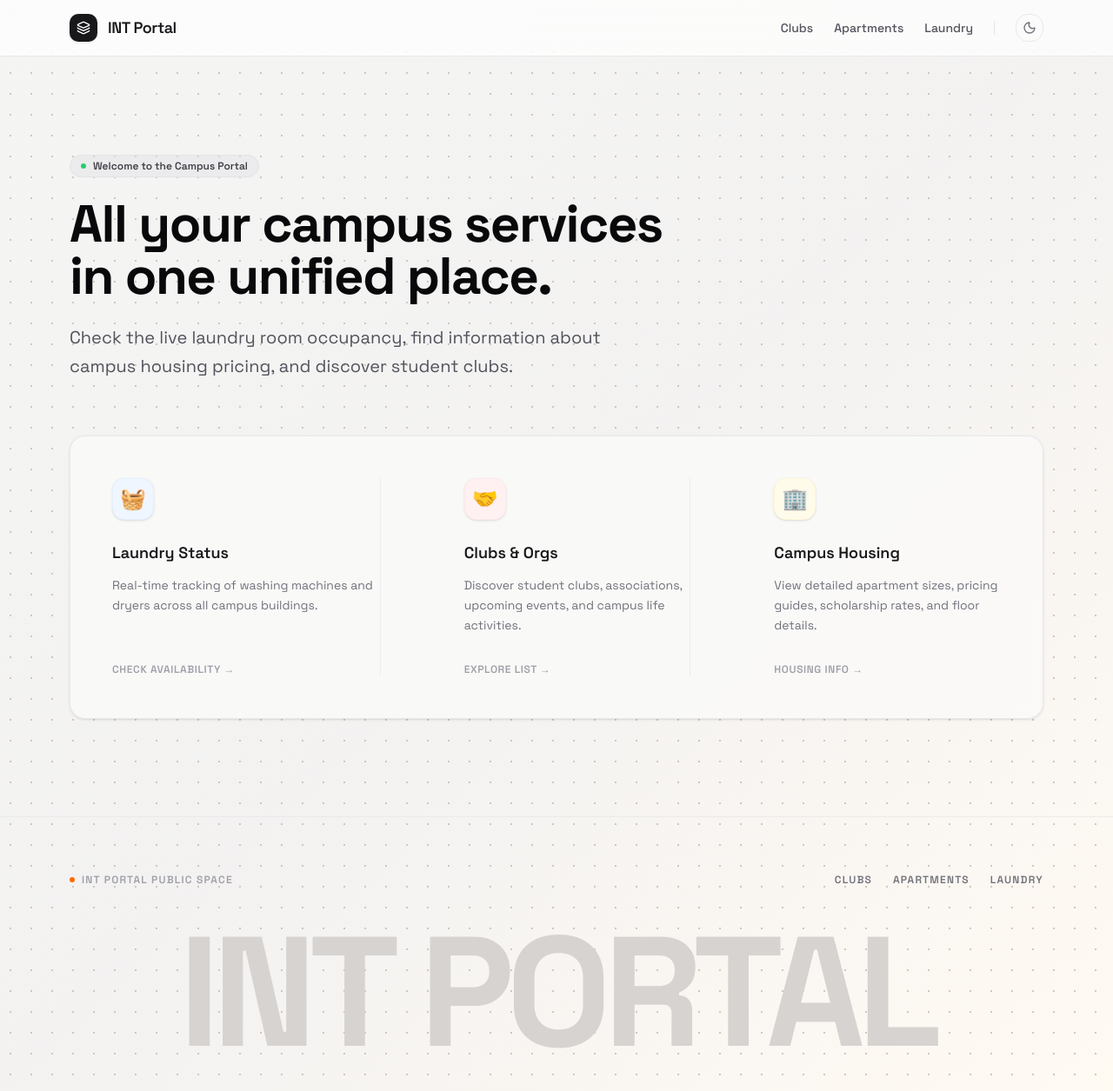
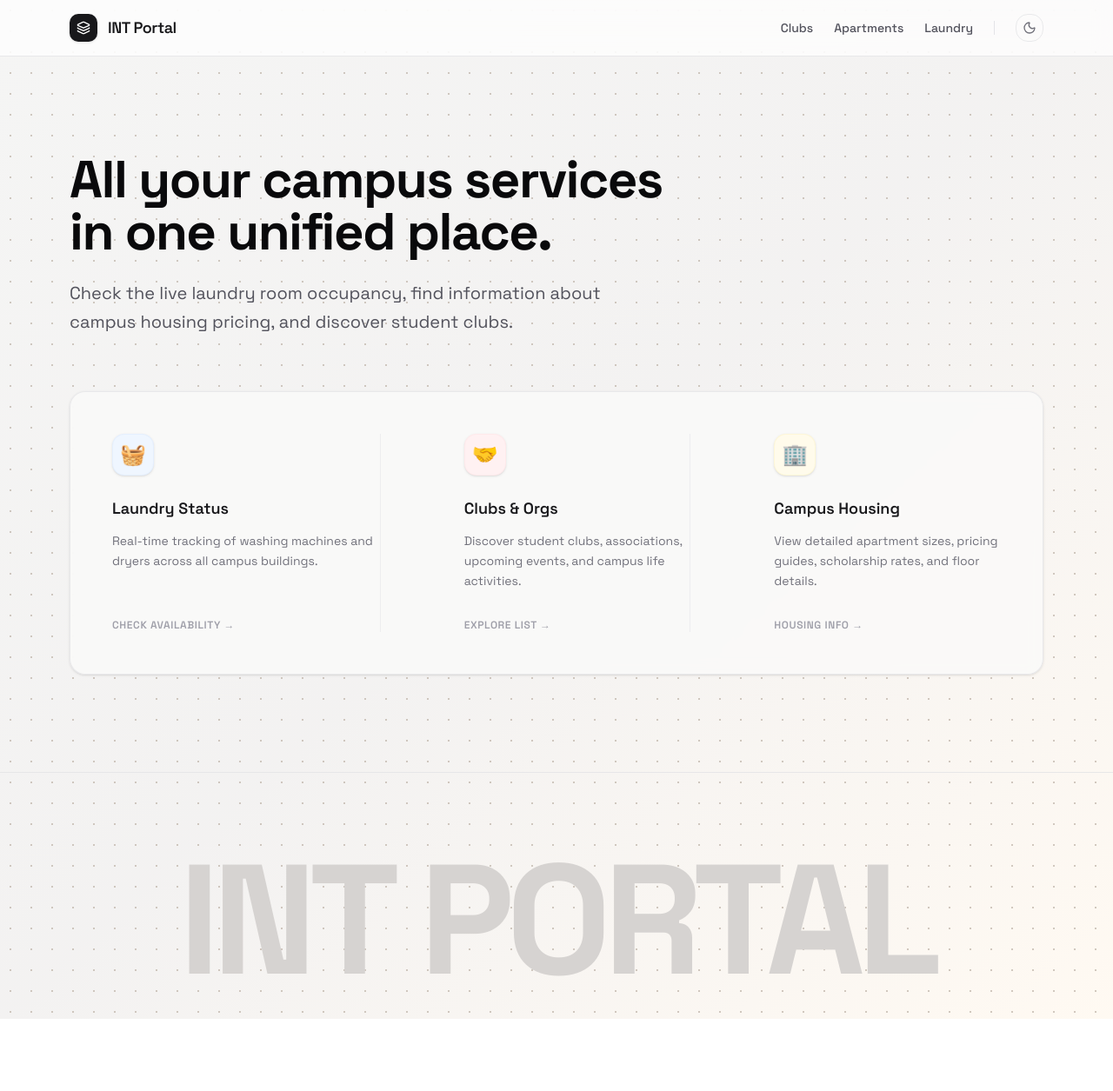
Before and after one commit to INT-Scripts/palantint-frontend, a Next.js app: page / in a window 1280 px wide. Shown: the whole page at 87% size. After the commit the page ends 1172 px from the top, so only its background shows below. Built offline with nearby package versions, Linux system fonts and the light colour scheme.

Commit message:
style: remove welcome badge, strip redundant links/text, and align footer border color

```diff
--- a/src/app/(portal)/page.tsx
+++ b/src/app/(portal)/page.tsx
@@ -27,10 +27,6 @@ export default function PortalHomePage() {
       {/* Hero Section */}
       <section className="flex-1 max-w-6xl mx-auto w-full px-4 py-20 sm:py-28 flex flex-col justify-center relative z-10">
         <div className="max-w-3xl mb-16">
-          <div className="inline-flex items-center gap-2 px-3 py-1 rounded-full bg-zinc-200/50 dark:bg-stone-800/40 border border-zinc-200 dark:border-stone-800/80 text-xs font-semibold text-zinc-700 dark:text-stone-300 mb-6 transition-colors">
-            <span className="w-1.5 h-1.5 rounded-full bg-green-500 animate-pulse"></span>
-            Welcome to the Campus Portal
-          </div>
           <h1 className="text-4xl sm:text-6xl font-bold tracking-tight text-zinc-950 dark:text-stone-50 mb-6 leading-none">
             All your campus services <br className="hidden sm:inline" /> in one unified place.
           </h1>
@@ -109,19 +105,7 @@ export default function PortalHomePage() {
       </section>
 
       {/* Footer */}
-      <footer className="border-t border-zinc-200/60 dark:border-stone-850/40 bg-transparent py-16 mt-auto transition-colors duration-300 relative overflow-hidden">
-        <div className="max-w-6xl mx-auto px-4 flex flex-col sm:flex-row items-center justify-between gap-4 text-xs font-semibold uppercase tracking-widest text-zinc-400 dark:text-stone-500 mb-8 z-10 relative">
-          <div className="flex items-center gap-2">
-            <span className="w-1.5 h-1.5 rounded-full bg-orange-500" />
-            <span>INT PORTAL PUBLIC SPACE</span>
-          </div>
-          <div className="flex gap-6 text-zinc-500 dark:text-stone-500">
-            <Link href="/clubs" className="hover:text-zinc-950 dark:hover:text-stone-300 transition-colors">Clubs</Link>
-            <Link href="/apartments" className="hover:text-zinc-950 dark:hover:text-stone-300 transition-colors">Apartments</Link>
-            <Link href="/laundry" className="hover:text-zinc-950 dark:hover:text-stone-300 transition-colors">Laundry</Link>
-          </div>
-        </div>
-
+      <footer className="border-t border-zinc-200/85 dark:border-stone-800/80 bg-transparent py-16 mt-auto transition-colors duration-300 relative overflow-hidden">
         {/* Massive graphic watermark text */}
         <div className="w-full text-center select-none pointer-events-none mt-4 -mb-10 transition-colors">
           <span className="text-[14vw] font-black tracking-tighter leading-none text-stone-300 dark:text-stone-800 uppercase font-sans">
```
